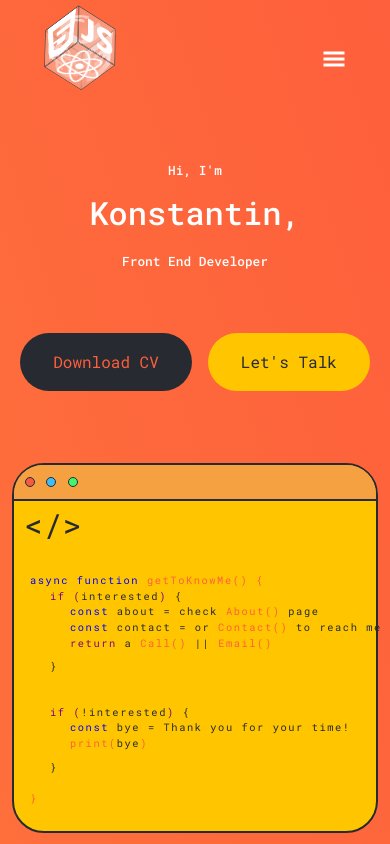
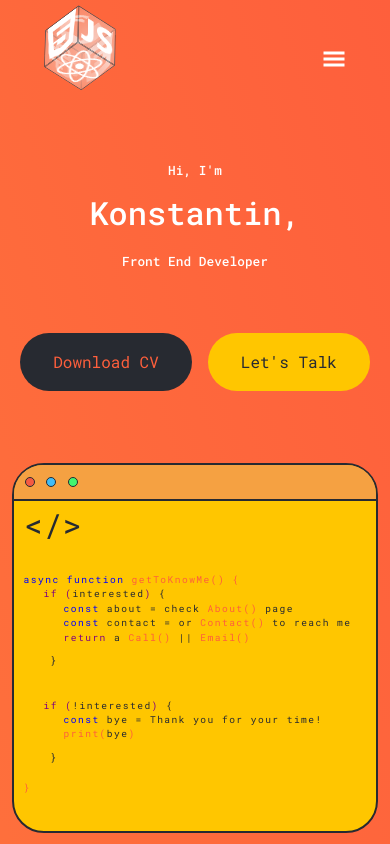
Before and after one commit to nikolaevK/Portfolio, a React (Create React App) app: page / in a window 390 px wide. Shown: the top 844 px of the page. Built offline with nearby package versions, Linux system fonts and the light colour scheme.

Commit message:
browser css

```diff
--- a/src/components/header/header.css
+++ b/src/components/header/header.css
@@ -297,8 +297,8 @@ h1 {
   }
 
   .text {
-    font-size: 0.65rem;
-    margin-left: 1rem;
+    font-size: 0.6rem;
+    margin-left: 0.6rem;
   }
 
   .text-6 {
```
